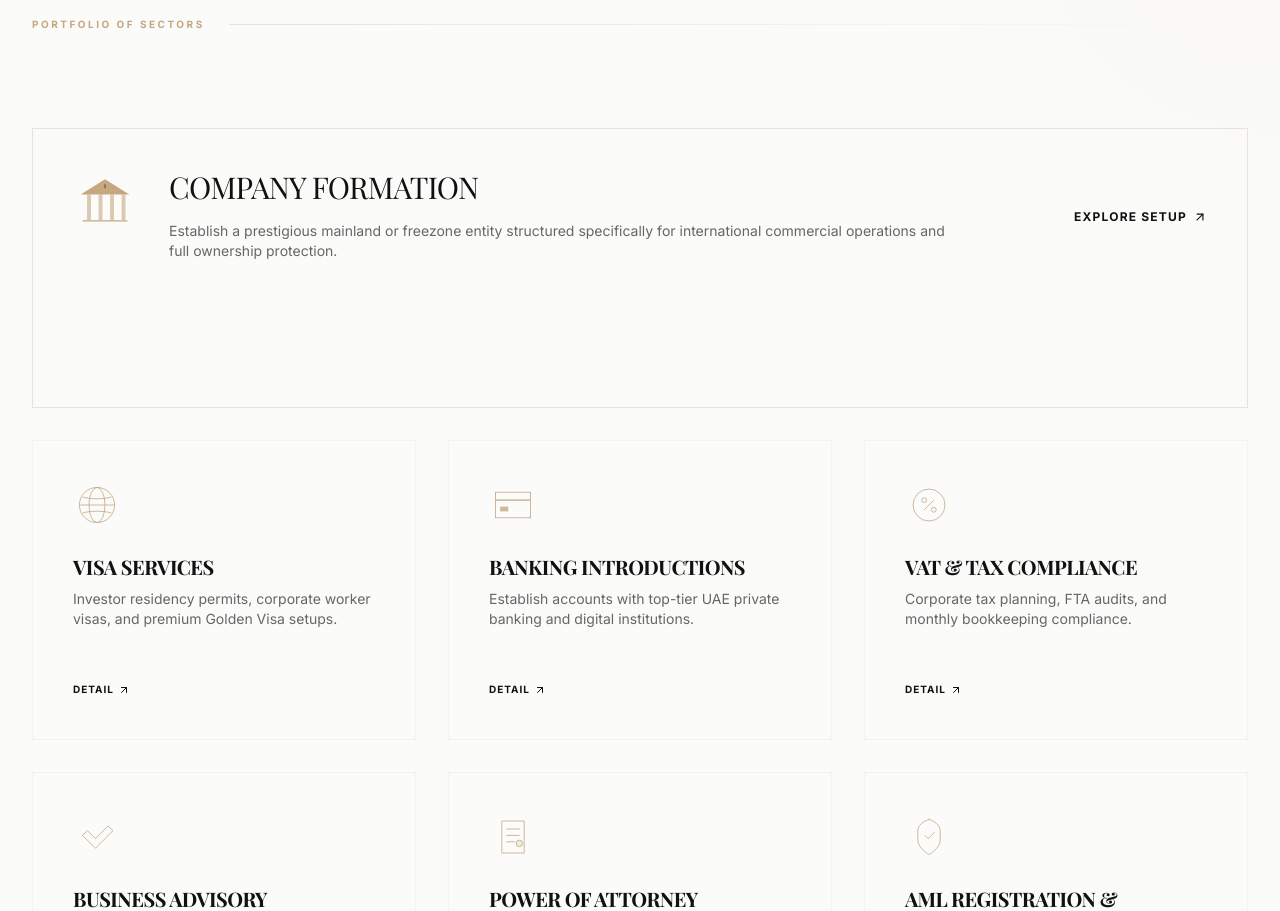
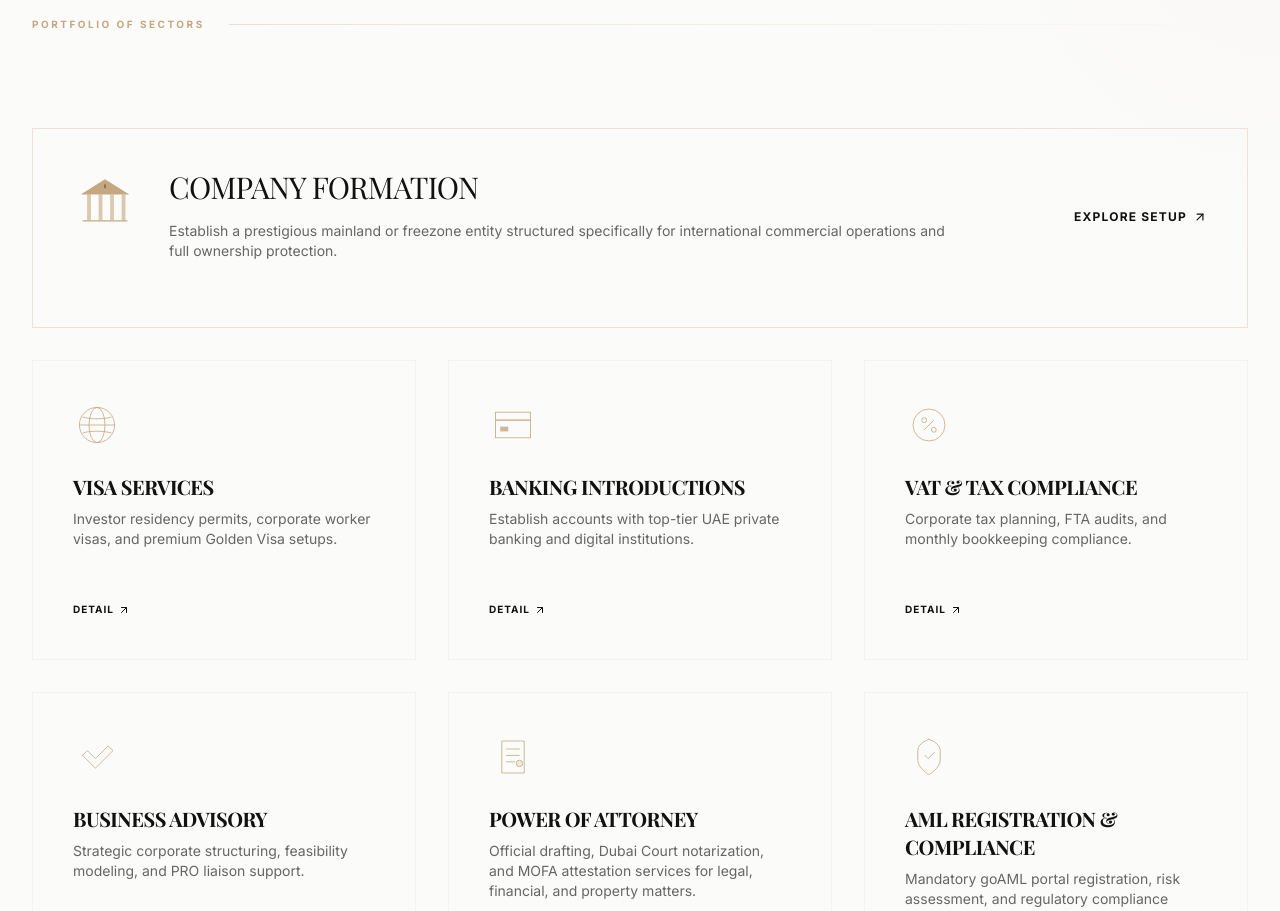
Before and after one commit to sandip15sss/open-business-uae, a Next.js app: page / in a window 1280 px wide. Shown: the part 2120-3031 px from the top of the page. Built offline with nearby package versions, Linux system fonts and the light colour scheme; a web font is replaced by a local one.

Commit message:
service section layout fixed

```diff
--- a/src/components/Services.tsx
+++ b/src/components/Services.tsx
@@ -123,7 +123,7 @@ export default function Services() {
 
           {/* Featured Card (Top Row) */}
           <motion.div
-            className="w-full bg-transparent border border-[#C5A880]/30 p-10 flex flex-col justify-between relative overflow-hidden min-h-[280px] group transition-all duration-[0.8s] ease-editorial hover:border-[#C5A880]/60"
+            className="w-full bg-transparent border border-[#C5A880]/30 p-10 flex flex-col justify-between relative overflow-hidden min-h-[200px] group transition-all duration-[0.8s] ease-editorial hover:border-[#C5A880]/60"
             initial={{ opacity: 0, y: 20 }}
             whileInView={{ opacity: 1, y: 0 }}
             viewport={{ once: true }}
```
